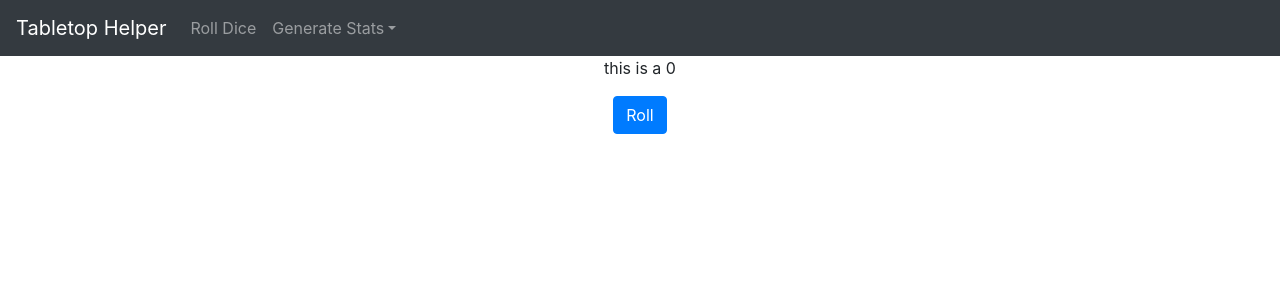
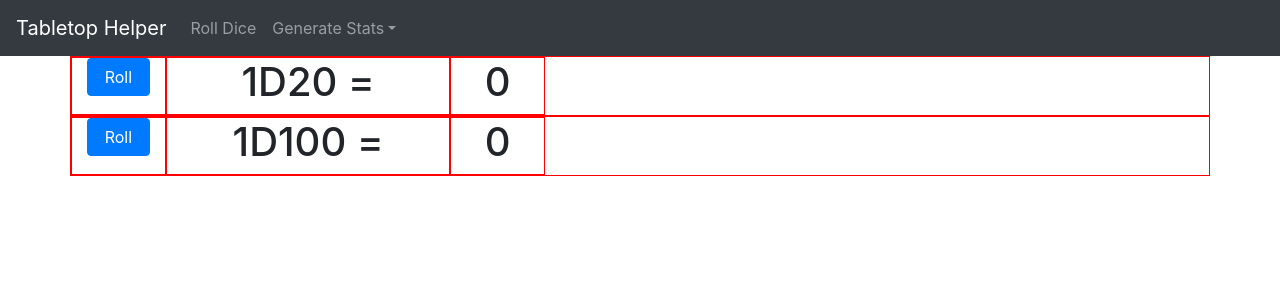
Before and after one commit to arhamHumayun/Tabletop-Helper, a React (Create React App) app in the folder client/: page / in a window 1280 px wide. Shown: the top 300 px of the page. Built offline with nearby package versions, Linux system fonts and the light colour scheme.

Commit message:
created dice component

```diff
--- a/client/src/App.js
+++ b/client/src/App.js
@@ -8,6 +8,7 @@ function App() {
     <div className="App">
       <AppHeader/>
       <Dice diceSize={20}/>
+      <Dice diceSize={100}/>
     </div>
   );
 }
--- a/client/src/components/Dice.js
+++ b/client/src/components/Dice.js
@@ -1,11 +1,14 @@
 import React, { Component } from 'react'
 import Button from 'react-bootstrap/Button'
+import Container from 'react-bootstrap/Container'
+import Row from 'react-bootstrap/Row'
+import Col from 'react-bootstrap/Col'
 
 export default class Dice extends Component {
     constructor(props) {
         super(props);
         this.state = {
-            diceSize: 20,
+            diceSize: props.diceSize,
             result: 0
         }
         this.roll = this.roll.bind(this);
@@ -20,9 +23,20 @@ export default class Dice extends Component {
     render() {
         return (
             <div>
-               <p>this is a {this.state.result}</p>
-               <Button variant="primary"
-               onClick={this.roll}>Roll</Button>
+            <Container style={{border: '1px solid red'}}>
+                <Row>
+                    <Col xs={1} style={{border: '1px solid red'}}>
+                        <Button variant="primary" onClick={this.roll} block>Roll</Button>
+                    </Col>
+                    <Col xs={3} style={{border: '1px solid red'}}>
+                        <h1>1D{this.state.diceSize} =</h1>
+                    </Col>
+                    <Col xs={1} style={{border: '1px solid red'}}>
+                        <h1>{this.state.result}</h1>
+                    </Col>
+                </Row>
+            </Container>
+
             </div>
         )
     }
```
